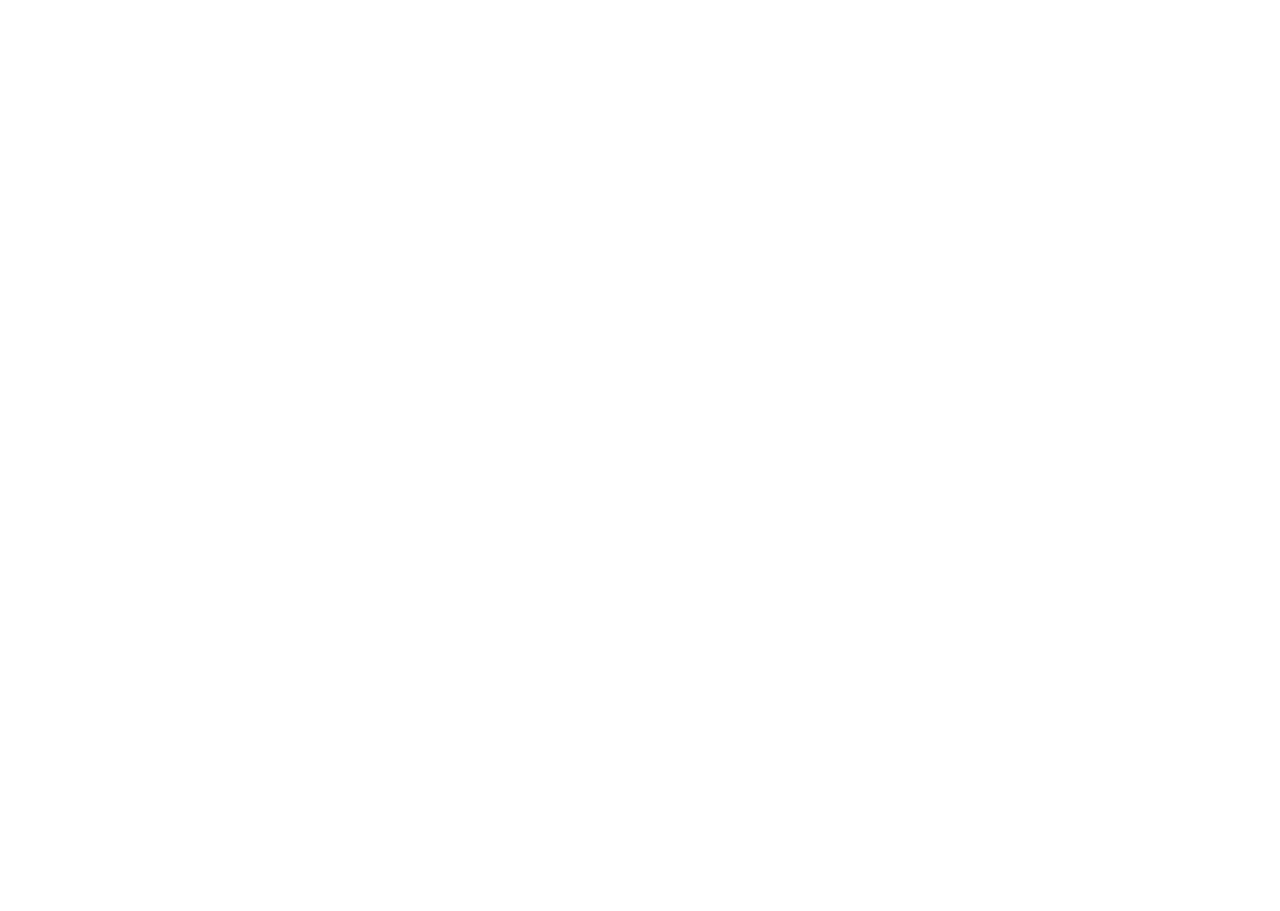
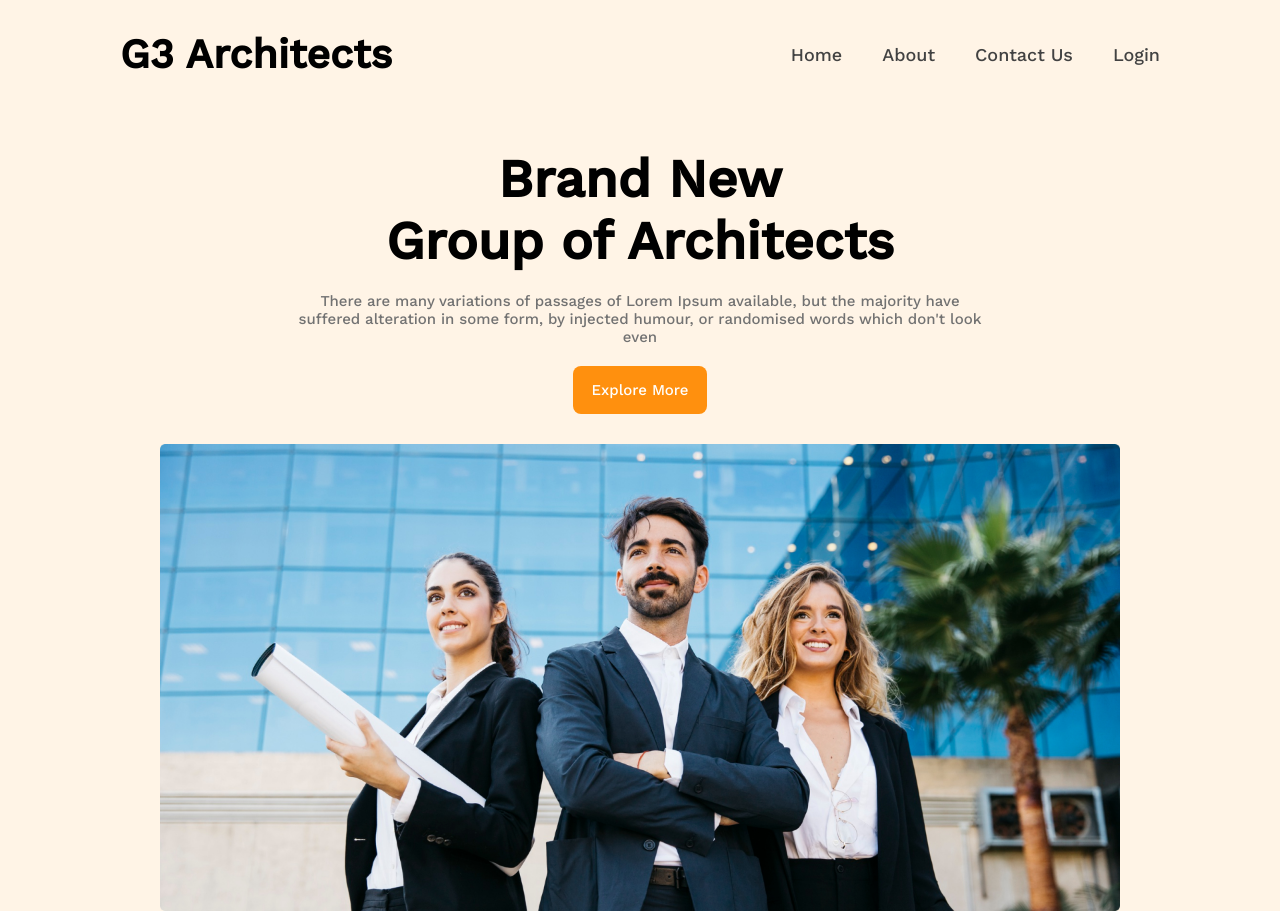
Before and after one commit to Shefatbapary/Assignment_2, a plain HTML site: page index.html in a window 1280 px wide. Before the commit the page ends 800 px from the top, so only its background shows below. Drawn offline with nearby package versions, Linux system fonts and the light colour scheme.

Commit message:
banner-done

```diff
--- a/index.html
+++ b/index.html
@@ -1,21 +1,56 @@
 <!DOCTYPE html>
 <html lang="en">
+
 <head>
     <meta charset="UTF-8">
     <meta http-equiv="X-UA-Compatible" content="IE=edge">
     <meta name="viewport" content="width=device-width, initial-scale=1.0">
-    <title>Document</title>
+    <title>G3 Architects</title>
+    <!-- font -->
+    <link rel="preconnect" href="https://fonts.googleapis.com">
+    <link rel="preconnect" href="https://fonts.gstatic.com" crossorigin>
+    <link href="https://fonts.googleapis.com/css2?family=Open+Sans:wght@300&family=Work+Sans:wght@500&display=swap"
+        rel="stylesheet">
+    <!-- stylesheet -->
     <link rel="stylesheet" href="style.css">
 </head>
+
 <body>
-    <header>
-
+    <!-- Header & nav start   -->
+    <header class="header">
+        <nav>
+            <h2 class="logo">G3 Architects</h2>
+            <ul>
+                <li><a href="">Home</a></li>
+                <li><a href="">About</a></li>
+                <li><a href="">Contact Us</a></li>
+                <li><a href="">Login</a></li>
+            </ul>
+        </nav>
+        <!-- banner start -->
+        <section class="banner">
+            <div class="banner-info">
+                <h2 class="banner-title">Brand New</h2>
+                <h2 class="banner-title">Group of Architects </h2>
+                <p class="banner-das">There are many variations of passages of Lorem Ipsum available, but the majority
+                    have suffered alteration in some form, by injected humour, or randomised words which don't look even
+                </p>
+                <button class="explore-btn">Explore More</button>
+            </div>
+            <div class="banner-img">
+                <img src="images/banner.png" alt="">
+            </div>
+        </section>
     </header>
+    <!-- Header end -->
     <main>
 
     </main>
+    <!-- Footer start -->
     <footer>
 
     </footer>
+    <!-- Footer end -->
 </body>
+
 </html>
--- a/style.css
+++ b/style.css
@@ -0,0 +1,80 @@
+/* all wabsite style */
+* {
+    margin: 0;
+    font-family: 'Open Sans', sans-serif;
+    font-family: 'Work Sans', sans-serif;
+}
+
+/* header style */
+.header {
+    background-color: rgba(255, 144, 14, 0.1);
+}
+
+/* nav style */
+.logo {
+    font-weight: 600;
+    font-size: 41px;
+}
+
+nav {
+    display: flex;
+    justify-content: space-between;
+    padding: 30px 120px;
+    margin-bottom: 40px;
+}
+
+nav ul {
+    display: flex;
+    align-items: center;
+}
+
+nav li {
+    list-style: none;
+    font-size: 18px;
+    margin-left: 40px;
+
+}
+
+nav a {
+    text-decoration: none;
+    color: #424242;
+}
+
+/* banner style */
+.banner-info {
+    margin: 0 290px;
+    display: flex;
+    flex-direction: column;
+    align-items: center;
+}
+
+.banner-title {
+    font-weight: 600;
+    font-size: 53px;
+}
+
+.banner-das {
+    text-align: center;
+    color: #727272;
+    font-weight: 300;
+    font-size: 15px;
+    margin: 20px 0;
+}
+
+.explore-btn {
+    font-weight: 500;
+    font-size: 15px;
+    color: #ffffff;
+    background: #FF900E;
+    border-radius: 8px;
+    padding: 15px 18px;
+    border: 0;
+}
+.banner-img{
+    display: flex;
+    justify-content: center;
+    margin: 30px 160px 0 160px;
+}
+.banner-img img {
+    width: 100%;
+}
```
